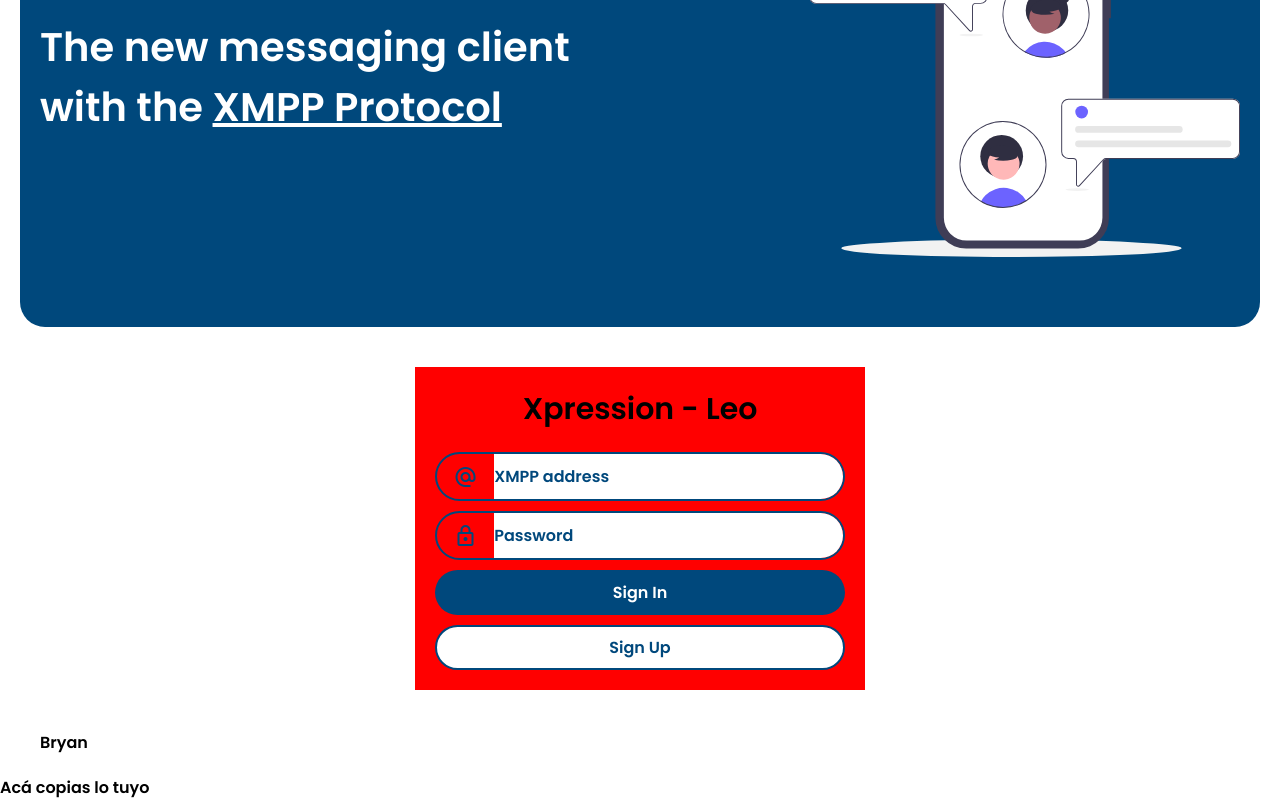
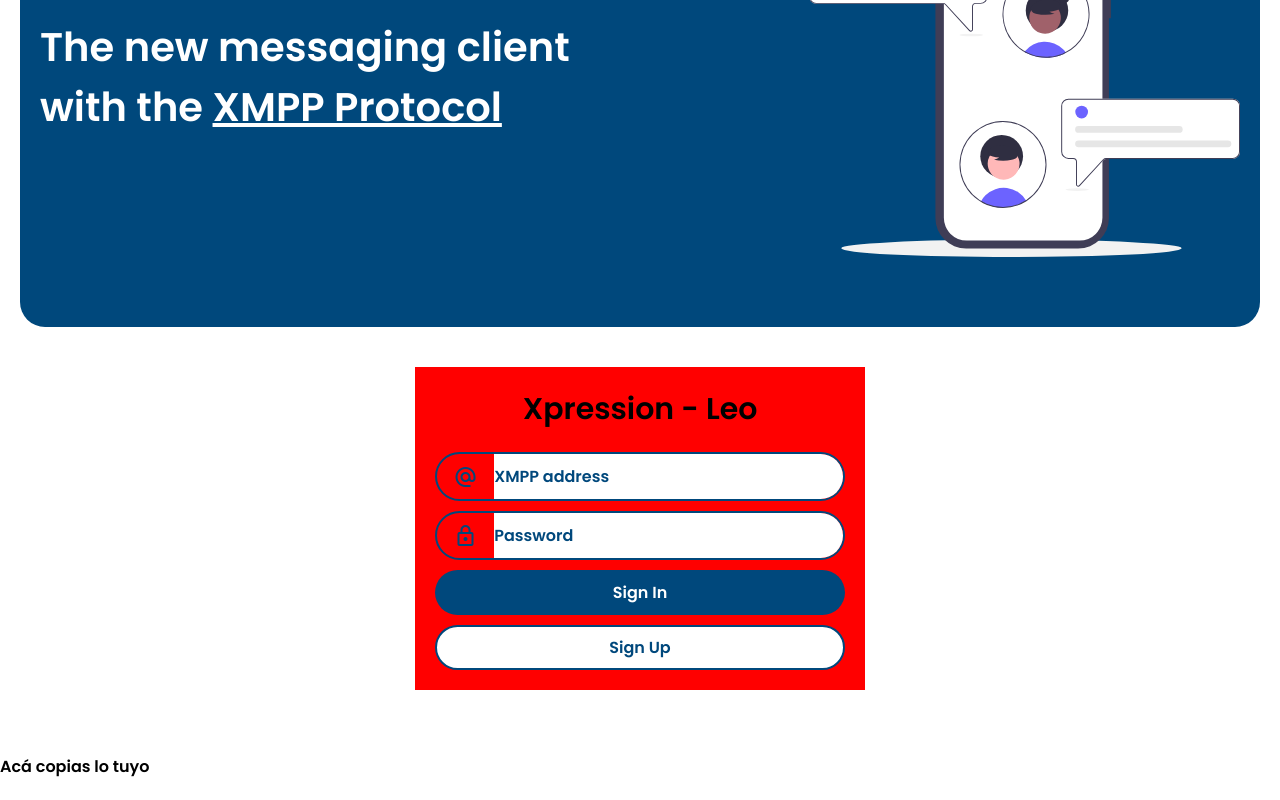
Before and after one commit to leonardosoplapuco/Xpression, a React (Create React App) app in the folder front-end/: page / in a window 1280 px wide. Shown: the part 278-1078 px from the top of the page. After the commit the page ends 1057 px from the top, so only its background shows below. Built offline with nearby package versions, Linux system fonts and the light colour scheme.

Commit message:
feat: table structure

```diff
--- a/front-end/src/Components/ServersTable/ServersTable.js
+++ b/front-end/src/Components/ServersTable/ServersTable.js
@@ -4,7 +4,15 @@ function ServersTable() {
     return(
         <div className="block-container">
             <div className="ServersTable">
-                Bryan
+                <table>
+                    <thead>
+                        <tr>
+                            <th></th>
+                            <th></th>
+                            <th></th>
+                        </tr>
+                    </thead>
+                </table>
             </div>
         </div>
     );
```
